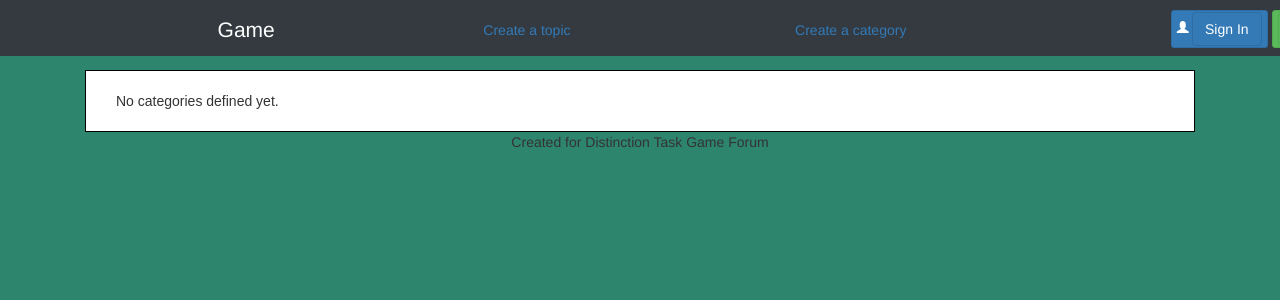
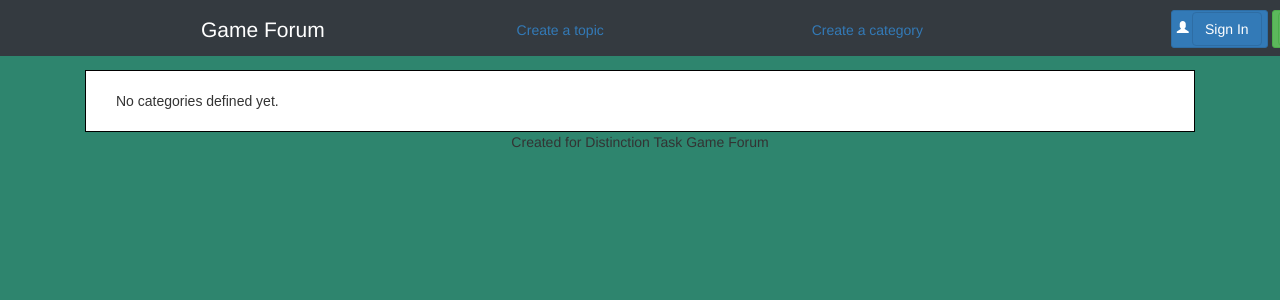
Before and after one commit to Jasonnugraha/Forum, a PHP site: page /index.php in a window 1280 px wide. Shown: the top 300 px of the page. Run offline with PHP 8.4, Linux system fonts and the light colour scheme; data that the repository does not hold is empty.

Commit message:
fix header

```diff
--- a/css/style.css
+++ b/css/style.css
@@ -106,6 +106,7 @@
     font-size: 65%;
     padding: 3px 0 0 0;
     color: black;
+    background-color: #373737;
 }
 
 .topic-post {
--- a/header.php
+++ b/header.php
@@ -36,7 +36,7 @@
                     <ul class="navbar-nav mr-auto mt-2 mt-lg0">
                         <!-- Navbar content -->
                        <div class="container">
-                        <a href="index.php" id="Title">Game </a>
+                        <a href="index.php" id="Title">Game Forum </a>
 
                             <div class="row">
                                 <div class="col">
```
